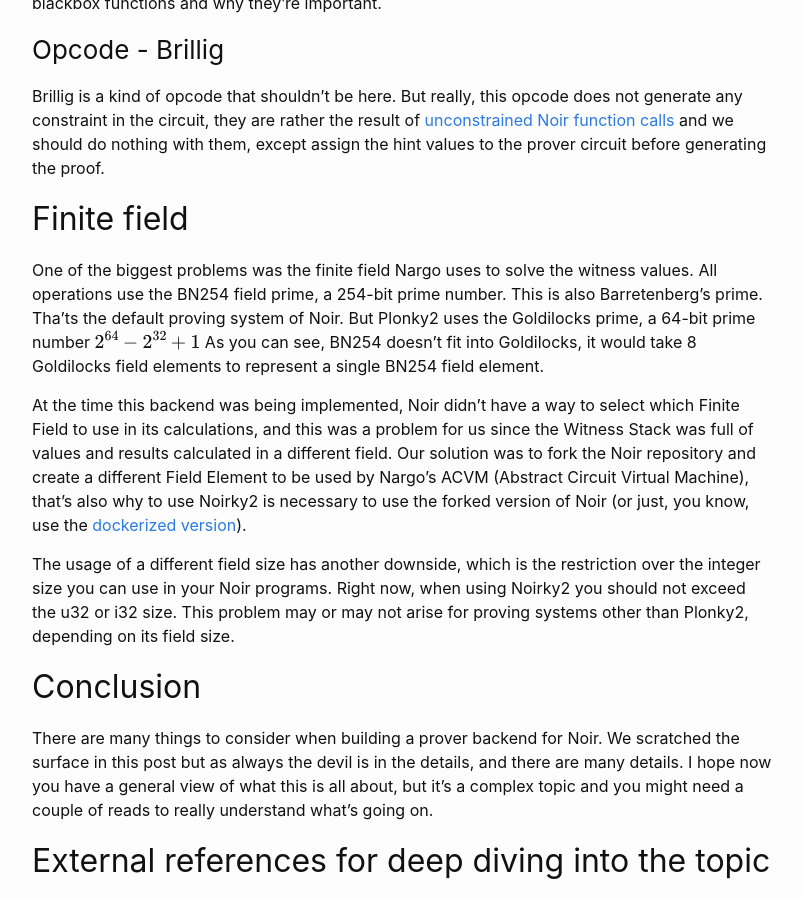
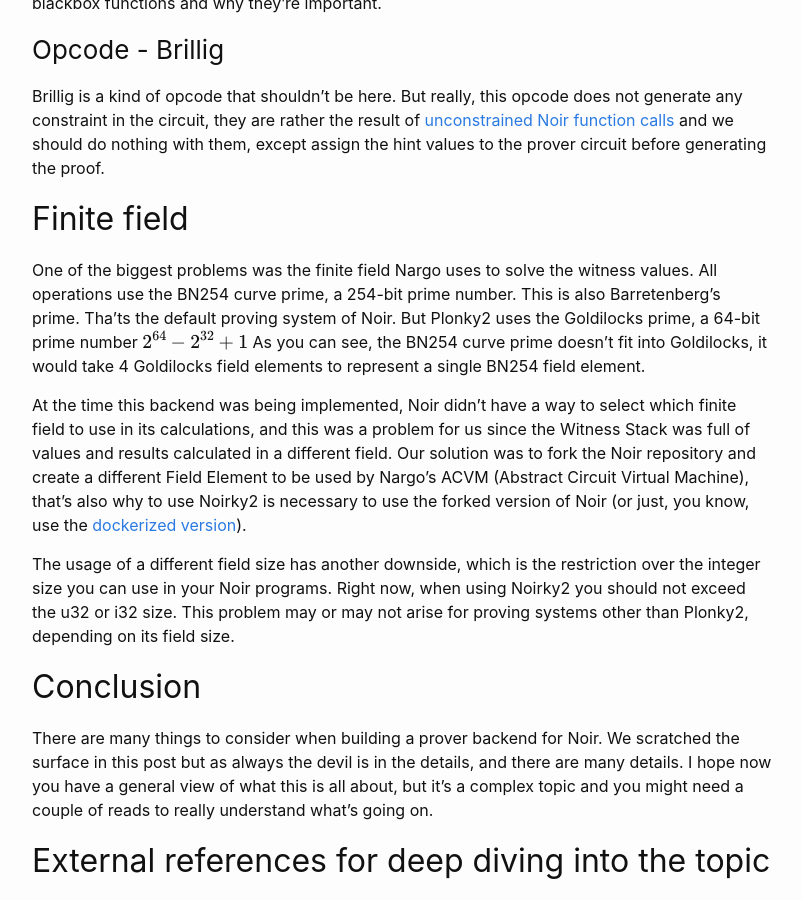
Before and after one commit to eryxcoop/eryxcoop.github.io, a Jekyll site: the page built from _posts/2024-10-29-Noirky2:-how-we-made-a-Plonky2-proving-backend-for-Noir.md, in a window 1280 px wide and 900 px high, scrolled down 5897 px. Shown: the whole window, without its empty margins (238-1040 px from the left). Built offline with Jekyll 4.4.1, drawn with Linux system fonts in a browser that asks for light colours.

Commit message:
minor changes

```diff
--- a/_posts/2024-10-29-Noirky2:-how-we-made-a-Plonky2-proving-backend-for-Noir.md
+++ b/_posts/2024-10-29-Noirky2:-how-we-made-a-Plonky2-proving-backend-for-Noir.md
@@ -107,9 +107,9 @@
 
 
 ## Finite field
-One of the biggest problems was the finite field Nargo uses to solve the witness values. All operations use the BN254 field prime, a 254-bit prime number. This is also Barretenberg's prime. Tha'ts the default proving system of Noir. But Plonky2 uses the Goldilocks prime, a 64-bit prime number $$2^{64} - 2^{32} + 1$$ As you can see, BN254 doesn't fit into Goldilocks, it would take 8 Goldilocks field elements to represent a single BN254 field element.
+One of the biggest problems was the finite field Nargo uses to solve the witness values. All operations use the BN254 curve prime, a 254-bit prime number. This is also Barretenberg's prime. Tha'ts the default proving system of Noir. But Plonky2 uses the Goldilocks prime, a 64-bit prime number $$2^{64} - 2^{32} + 1$$ As you can see, the BN254 curve prime doesn't fit into Goldilocks, it would take 4 Goldilocks field elements to represent a single BN254 field element.
 
-At the time this backend was being implemented, Noir didn't have a way to select which Finite Field to use in its calculations, and this was a problem for us since the Witness Stack was full of values and results calculated in a different field. Our solution was to fork the Noir repository and create a different Field Element to be used by Nargo's ACVM (Abstract Circuit Virtual Machine), that's also why to use Noirky2 is necessary to use the forked version of Noir (or just, you know, use the [dockerized version](https://hub.docker.com/layers/bweisz/acvm-backend-plonky2/0.3/images/sha256-e7337bfe6ea1d288ea445a98d78def556b2f0dd24a3b5e1a8975653a9c4f48ec?context=repo)).
+At the time this backend was being implemented, Noir didn't have a way to select which finite field to use in its calculations, and this was a problem for us since the Witness Stack was full of values and results calculated in a different field. Our solution was to fork the Noir repository and create a different Field Element to be used by Nargo's ACVM (Abstract Circuit Virtual Machine), that's also why to use Noirky2 is necessary to use the forked version of Noir (or just, you know, use the [dockerized version](https://hub.docker.com/layers/bweisz/acvm-backend-plonky2/0.3/images/sha256-e7337bfe6ea1d288ea445a98d78def556b2f0dd24a3b5e1a8975653a9c4f48ec?context=repo)).
 
 The usage of a different field size has another downside, which is the restriction over the integer size you can use in your Noir programs. Right now, when using Noirky2 you should not exceed the u32 or i32 size. This problem may or may not arise for proving systems other than Plonky2, depending on its field size.
 
```
